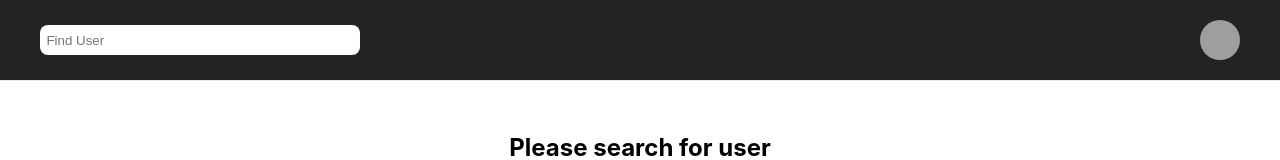
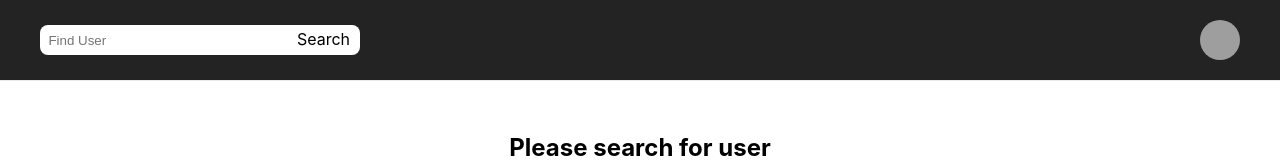
Before and after one commit to auliarampit/list-repositories, a Next.js app: page / in a window 1280 px wide. Shown: the top 160 px of the page. Built offline with nearby package versions, Linux system fonts and the light colour scheme; grey boxes are pictures that could not be loaded; what next-redux-wrapper would draw is missing.

Commit message:
open new tab by linking and clean code(finishing)

```diff
--- a/next.config.js
+++ b/next.config.js
@@ -3,7 +3,7 @@ const nextConfig = {
   reactStrictMode: true,
   swcMinify: true,
   images: {
-    domains: ["avatars.githubusercontent.com"]
+    domains: ["avatars.githubusercontent.com", "w7.pngwing.com"]
  }
 }
 
--- a/pages/api/github/repository/[username].ts
+++ b/pages/api/github/repository/[username].ts
@@ -21,11 +21,10 @@ export default function handler(
   })
     .then(response => response.json())
     .then(data => {
-      return res.status(200).json({ success: true, message: `success retreive user ${username}`, data: data})
+      return res.status(200).json({ success: true, message: `Success Retreive User ${username}`, data: data})
     })
     .catch((error) => {
-      console.error('Error:', error);
-      res.status(500).json({ success: false, message: "Next Internal Server Error" })
+      res.status(500).json({ success: false, message: "Internal Server Error" })
     });
 
 
--- a/pages/index.tsx
+++ b/pages/index.tsx
@@ -11,8 +11,6 @@ const Home: NextPage = () => {
 
   const { repo }: any = useSelector((state: any) => state.repoData);
 
-  console.log('repo', repo)
-
   const [input, setInput] = useState('')
 
   const handlePress = (e: any) => {
@@ -20,6 +18,10 @@ const Home: NextPage = () => {
       dispatch(getSampleData(input))
     }
   }
+
+  const openInNewTab = (url: string) => {
+    window.open(url, '_blank', 'noopener,noreferrer');
+  };
 
   return (
     <div className={styles.container}>
@@ -30,17 +32,24 @@ const Home: NextPage = () => {
       </Head>
 
       <div className={styles.header}>
-        <input
-          onChange={(e) => setInput(e.target.value)}
-          placeholder='Find User'
-          className={styles.input}
-          onKeyDown={handlePress}
-        />
-        <Image src={repo?.data ? repo?.data[0]?.owner?.avatar_url : "https://avatars.githubusercontent.com/u/50264897?v=4"}
+        <div className={styles.input}>
+          <input
+            onChange={(e) => setInput(e.target.value)}
+            placeholder='Find User'
+            className={styles.inputForm}
+            onKeyDown={handlePress}
+          />
+          <span className={styles.buttonSearch} onClick={() => dispatch(getSampleData(input))}>Search</span>
+        </div>
+        <Image
+        src={repo?.data?.length > 0 ?
+          repo?.data[0]?.owner?.avatar_url :
+          "https://w7.pngwing.com/pngs/81/570/png-transparent-profile-logo-computer-icons-user-user-blue-heroes-logo-thumbnail.png"}
           alt="Vercel Logo"
+          onClick={() => openInNewTab(repo?.data[0]?.owner?.html_url)}
           width={40}
           height={40}
-          style={{borderRadius: '50px'}}
+          style={{ borderRadius: '50px', cursor: 'pointer' }}
         />
       </div>
 
@@ -57,7 +66,7 @@ const Home: NextPage = () => {
               index: number) => {
               return (
                 <div key={index} className={styles.card}>
-                  <a href={item?.html_url} className={styles.title}>{item?.name}</a>
+                  <span onClick={() => openInNewTab(item?.html_url)} className={styles.title}>{item?.name}</span>
                   <div className={styles.row}>
                     <span>language: {item?.language} </span>
                     <span className={styles.description}>updated: {item?.updated_at.split('T')[0]}</span>
@@ -66,7 +75,7 @@ const Home: NextPage = () => {
               )
             })
             :
-            input.length > 0 ?
+            input.length > 0 && repo?.data?.length <= 0 || repo?.data?.message === 'Not Found' ?
               <div className="">
                 <h2>User Not Found!</h2>
               </div>
--- a/store/reducers/repoReducer.ts
+++ b/store/reducers/repoReducer.ts
@@ -8,8 +8,6 @@ const initialState = {
 const sampleReducer = (state = initialState, action: { type: String; payload: Object; }) => {
   switch (action.type) {
     case GET_REPO:
-      console.log("initialState",initialState)
-      console.log("action.payload,",action.payload)
       return {
         ...state,
         repo: action.payload,
--- a/styles/Home.module.css
+++ b/styles/Home.module.css
@@ -32,11 +32,30 @@
 }
 
 .input {
-  padding: 0.4rem;
+  padding-left: 0.4rem;
+  padding-right: 0.4rem;
   height: 30px;
   width: 320px;
   border-radius: 8px;
   border: 0;
+  flex-direction: row;
+  justify-content: space-between;
+  align-items: center;
+  background-color: white;
+}
+
+.inputForm {
+  width: 80%;
+  height: 90%;
+  margin-top: 2px;
+  border: none;
+}
+
+.buttonSearch {
+  height: 100%;
+  width: 100px;
+  cursor: pointer;
+  margin-left: 0.3rem;
 }
 
 .footer {
@@ -70,6 +89,7 @@
   line-height: 2.15;
   font-size: 1.8rem;
   font-weight: 500;
+  cursor: pointer;
 }
 
 .title,
```
